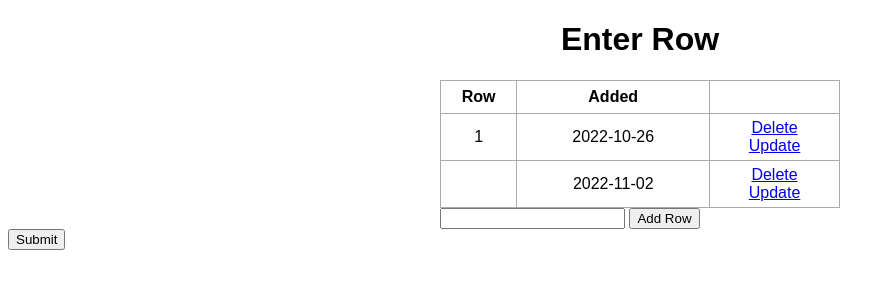
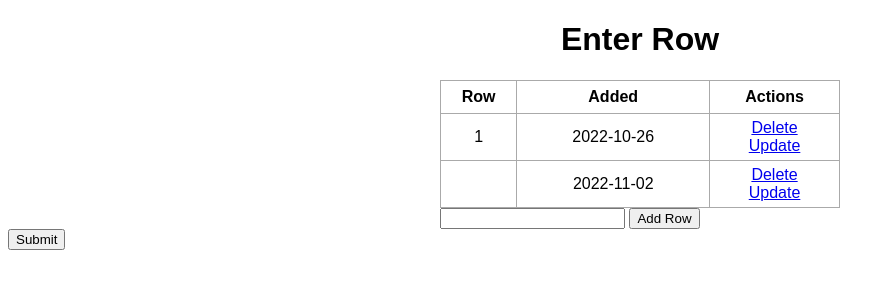
Before and after one commit to wliang13/BarcodeScanner, a Flask app: page / in a window 1280 px wide. Shown: the top 300 px of the page, without its empty margins (0-895 px from the left). Run offline with Flask 2, Linux system fonts and the light colour scheme; data comes from the database, SQL or seed files in the repository.

Commit message:
Minor updates

```diff
--- a/templates/index.html
+++ b/templates/index.html
@@ -11,6 +11,7 @@
         <tr>
             <th>Row</th>
             <th>Added</th>
+            <th>Actions</th>
         </tr>
         {% for row in rows %}
             <tr>
```
Also changed, not shown: app.py (+0 -9 lines).
